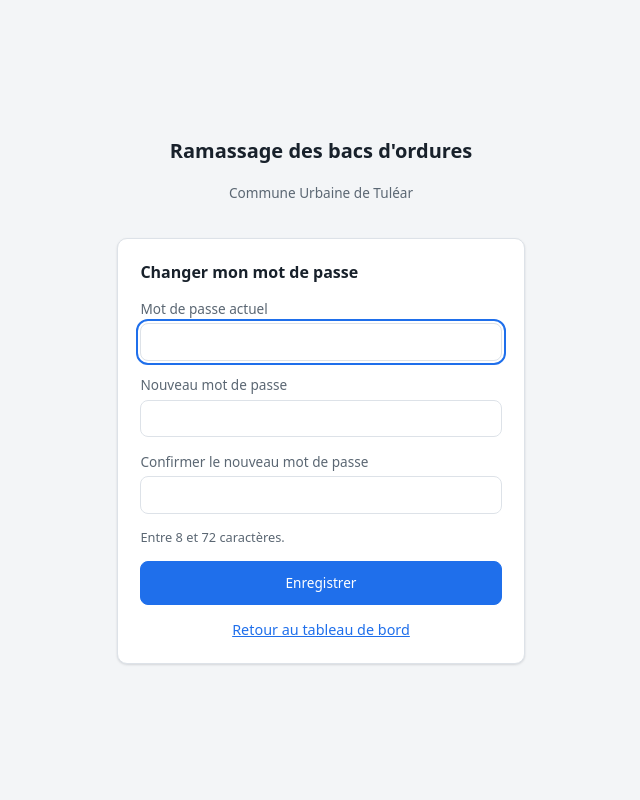
After one commit to Saf-HASINIAINA/bac_d_ordure, a Spring Boot app: page /mot-de-passe.html in a window 1280 px wide. The commit adds this page. Shown: the whole page, without its empty margins (319-959 px from the left). Run offline with Spring Boot 4, Linux system fonts and the light colour scheme; the visitor is signed in with stand-in values (Sample User, id 1); some of the project's set-up classes (security, data sources, template engines, error pages and the like) are left out, and stand-ins take their place.

Commit message:
Ajoute le changement de mot de passe par l'utilisateur connecté (#11)
- POST /api/auth/mot-de-passe (tout rôle connecté) : ancien mot de passe exigé, nouveau 8 à 72 caractères et différent
- page mot-de-passe.html et bouton « Mot de passe » dans l'en-tête du tableau de bord
- tests du service et de l'API, documentation d'authentification mise à jour

Co-authored-by: Claude Sonnet 5.5 <noreply@anthropic.com>

```diff
--- a/src/main/resources/static/index.html
+++ b/src/main/resources/static/index.html
@@ -21,6 +21,7 @@
       <div class="utilisateur" id="utilisateur" hidden>
         <span id="utilisateur-nom"></span>
         <span class="badge role" id="utilisateur-role"></span>
+        <a class="bouton" href="mot-de-passe.html">Mot de passe</a>
         <button type="button" class="bouton" id="bouton-deconnexion">Se déconnecter</button>
       </div>
     </div>
--- /dev/null
+++ b/src/main/resources/static/js/mot-de-passe.js
@@ -0,0 +1,38 @@
+import { postJson, afficherMessage } from './auth.js';
+
+const formulaire = document.getElementById('form-mot-de-passe');
+
+formulaire.addEventListener('submit', async (evenement) => {
+  evenement.preventDefault();
+  const ancien = formulaire.ancien.value;
+  const nouveau = formulaire.nouveau.value;
+  if (!ancien || !nouveau) {
+    afficherMessage('Remplissez tous les champs.');
+    return;
+  }
+  if (nouveau.length < 8 || nouveau.length > 72) {
+    afficherMessage('Le nouveau mot de passe doit contenir entre 8 et 72 caractères.');
+    return;
+  }
+  if (nouveau !== formulaire.confirmation.value) {
+    afficherMessage('La confirmation ne correspond pas au nouveau mot de passe.');
+    return;
+  }
+  const bouton = formulaire.querySelector('button[type="submit"]');
+  bouton.disabled = true;
+  afficherMessage('');
+  const { ok, statut, donnees } = await postJson('/api/auth/mot-de-passe',
+    { ancienMotDePasse: ancien, nouveauMotDePasse: nouveau });
+  if (statut === 401) { // session expirée
+    location.replace('/login.html');
+    return;
+  }
+  bouton.disabled = false;
+  if (ok) {
+    formulaire.reset();
+    afficherMessage('Mot de passe modifié.', 'succes');
+    return;
+  }
+  formulaire.ancien.focus();
+  afficherMessage(donnees.message || 'Modification impossible.');
+});
--- /dev/null
+++ b/src/main/resources/static/mot-de-passe.html
@@ -0,0 +1,33 @@
+<!doctype html>
+<html lang="fr">
+<head>
+  <meta charset="utf-8">
+  <meta name="viewport" content="width=device-width, initial-scale=1">
+  <title>Changer le mot de passe - Ramassage des ordures</title>
+  <link rel="stylesheet" href="css/style.css">
+</head>
+<body class="page-auth">
+  <main class="auth">
+    <h1>Ramassage des bacs d'ordures</h1>
+    <p class="sous-titre">Commune Urbaine de Tuléar</p>
+
+    <form class="auth-formulaire" id="form-mot-de-passe" novalidate>
+      <h2>Changer mon mot de passe</h2>
+      <label>Mot de passe actuel
+        <input type="password" id="ancien" name="ancien" autocomplete="current-password" required autofocus>
+      </label>
+      <label>Nouveau mot de passe
+        <input type="password" id="nouveau" name="nouveau" autocomplete="new-password" minlength="8" maxlength="72" required>
+      </label>
+      <label>Confirmer le nouveau mot de passe
+        <input type="password" id="confirmation" name="confirmation" autocomplete="new-password" required>
+      </label>
+      <p class="aide">Entre 8 et 72 caractères.</p>
+      <p class="message" id="message" role="alert" aria-live="assertive"></p>
+      <button type="submit" class="bouton principal">Enregistrer</button>
+      <p class="auth-lien"><a href="/">Retour au tableau de bord</a></p>
+    </form>
+  </main>
+  <script type="module" src="js/mot-de-passe.js"></script>
+</body>
+</html>
```
Also changed, not shown: 1 other file.
